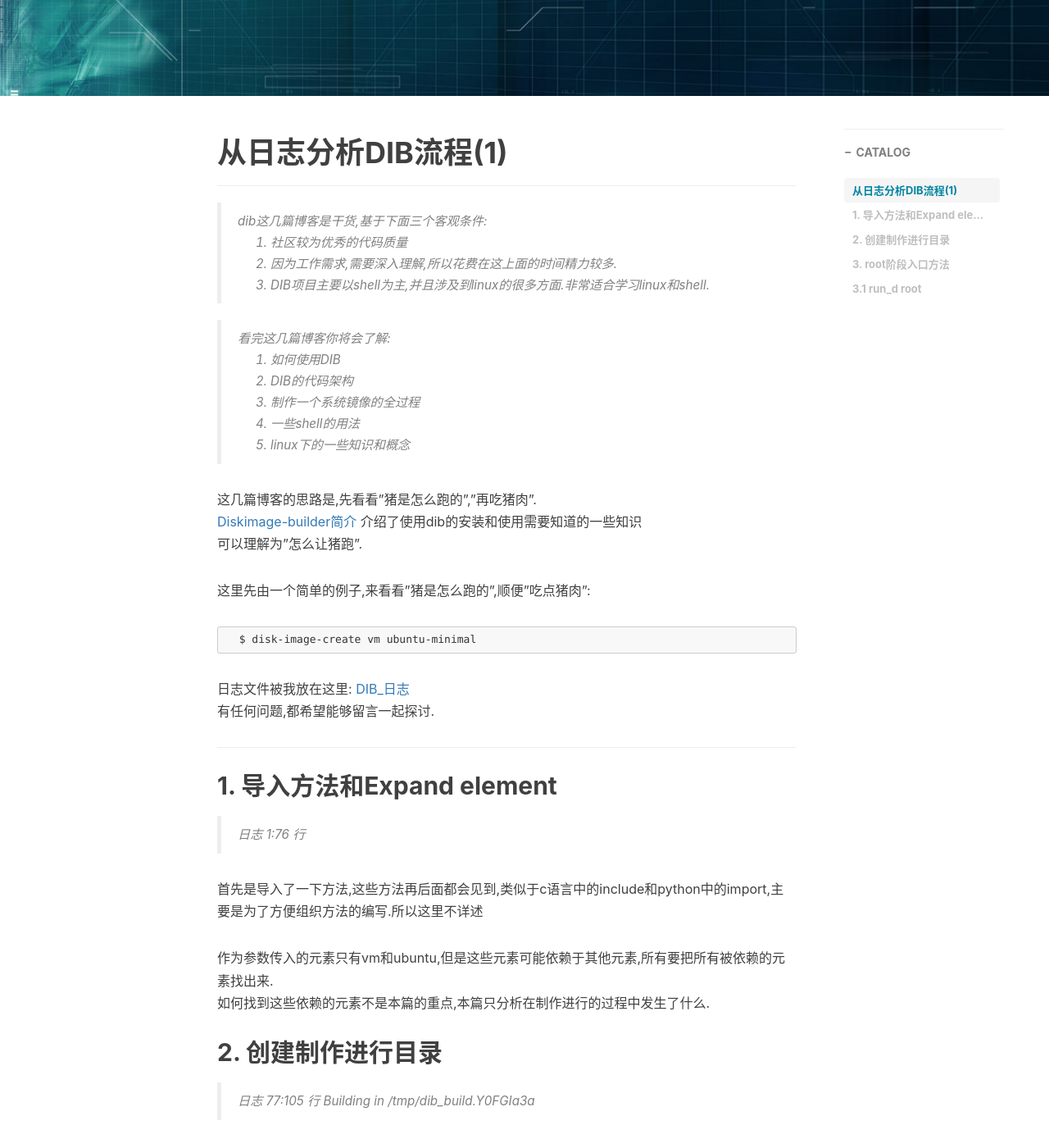
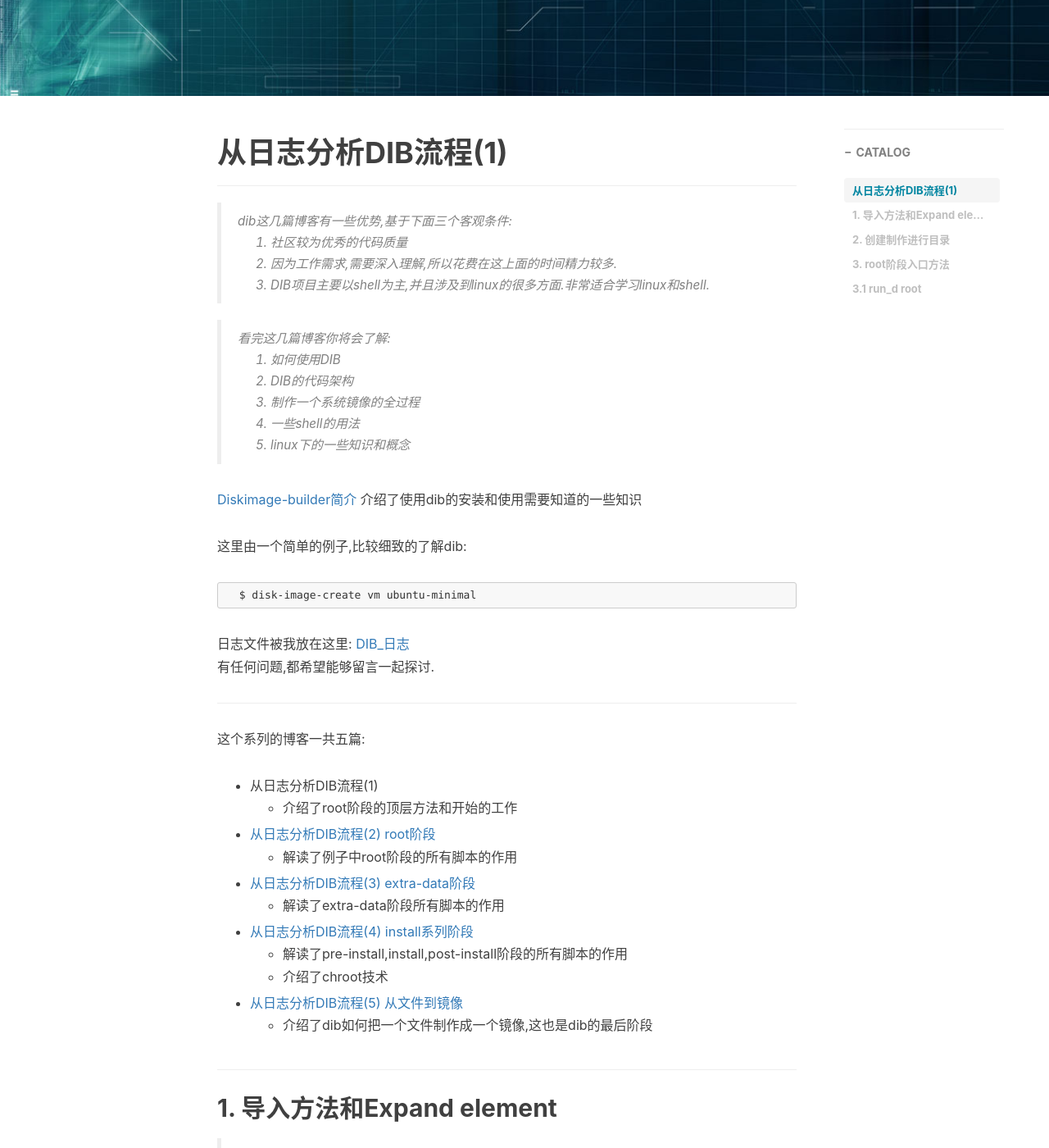
Before and after one commit to xionchen/xionchen.github.io, a Jekyll site: the page built from _posts/2016-10-02-dib-example(1).markdown, in a window 1280 px wide and 1400 px high, scrolled down 490 px. Shown: the whole window at 82% size. Built offline with Jekyll 4.4.1, drawn with Linux system fonts in a browser that asks for light colours; nearby versions of some CDN libraries; comment, search, counter and statistics services are not loaded.

Commit message:
add some detail

```diff
--- a/_posts/2016-10-01-dib-introduction.markdown
+++ b/_posts/2016-10-01-dib-introduction.markdown
@@ -16,7 +16,7 @@ tags:
 > 它的源码地址位于: https://github.com/openstack/diskimage-builder
 > 官方的文档位于: http://docs.openstack.org/developer/diskimage-builder/
 
-这里对这个工具的安装和使用进行简单的介绍
+这里对这个工具的安装和使用进行简单的介绍,在后续的blog中会以一个例子介绍dib的工作流程
 
 # 1 安装
 dib的安装方式有两种:**pip安装**和**源码安装**.
--- a/_posts/2016-10-02-dib-example(1).markdown
+++ b/_posts/2016-10-02-dib-example(1).markdown
@@ -1,6 +1,6 @@
 ---
 layout:     post
-title:      "从日志分析DIB流程(1)"
+title:      "从日志分析DIB流程(1) "
 subtitle:   " \"diskimage-builder 是openstack社区用于制作镜像的工具.为了深入了解dib制作镜像的全过程,对一个简单的例子进行贯通的分析.\""
 date:       2016-10-02 12:00:00
 author:     "Xion"
@@ -16,7 +16,7 @@ tags:
 
 ---
 
->dib这几篇博客是干货,基于下面三个客观条件:
+>dib这几篇博客有一些优势,基于下面三个客观条件:
 > 1. 社区较为优秀的代码质量
 > 2. 因为工作需求,需要深入理解,所以花费在这上面的时间精力较多.
 > 3. DIB项目主要以shell为主,并且涉及到linux的很多方面.非常适合学习linux和shell.
@@ -28,16 +28,31 @@ tags:
 > 4. 一些shell的用法
 > 5. linux下的一些知识和概念
 
-这几篇博客的思路是,先看看"猪是怎么跑的","再吃猪肉".
+
 [ Diskimage-builder简介 ](https://xionchen.github.io/2016/10/01/dib-introduction/)介绍了使用dib的安装和使用需要知道的一些知识
-可以理解为"怎么让猪跑".
 
-这里先由一个简单的例子,来看看"猪是怎么跑的",顺便"吃点猪肉":
+
+这里由一个简单的例子,比较细致的了解dib:
 
       $ disk-image-create vm ubuntu-minimal
 
 日志文件被我放在这里:  [DIB_日志](https://github.com/xionchen/note/blob/master/dib/Dib-log.markdown)
 有任何问题,都希望能够留言一起探讨.
+
+---
+
+这个系列的博客一共五篇:
+- 从日志分析DIB流程(1)
+  - 介绍了root阶段的顶层方法和开始的工作
+- [从日志分析DIB流程(2) root阶段](/2016/10/03/dib-example(2)/)
+  - 解读了例子中root阶段的所有脚本的作用
+- [从日志分析DIB流程(3) extra-data阶段](/2016/10/03/dib-example(3)/)
+  - 解读了extra-data阶段所有脚本的作用
+- [从日志分析DIB流程(4) install系列阶段](/2016/10/04/dib-example(4)/)
+  - 解读了pre-install,install,post-install阶段的所有脚本的作用
+  - 介绍了chroot技术
+- [从日志分析DIB流程(5) 从文件到镜像](/2016/10/06/dib-example(5)/)
+  - 介绍了dib如何把一个文件制作成一个镜像,这也是dib的最后阶段
 
 ---
 
--- a/_posts/2016-10-03-dib-example(2).markdown
+++ b/_posts/2016-10-03-dib-example(2).markdown
@@ -15,7 +15,7 @@ tags:
 # 从日志分析DIB流程(2) root阶段
 ---
 
->dib这几篇博客是干货,基于下面三个客观条件:
+>dib这几篇博客有一些优势,基于下面三个客观条件:
 > 1. 社区较为优秀的代码质量
 > 2. 因为工作需求,需要深入理解,所以花费在这上面的时间精力较多.
 > 3. DIB项目主要以shell为主,并且涉及到linux的很多方面.非常适合学习linux和shell.
--- a/_posts/2016-10-04-dib-example(3).markdown
+++ b/_posts/2016-10-04-dib-example(3).markdown
@@ -15,7 +15,7 @@ tags:
 # 从日志分析DIB流程(3) extra-data阶段
 ---
 
->dib这几篇博客是干货,基于下面三个客观条件:
+>dib这几篇博客有一些优势,基于下面三个客观条件:
 > 1. 社区较为优秀的代码质量
 > 2. 因为工作需求,需要深入理解,所以花费在这上面的时间精力较多.
 > 3. DIB项目主要以shell为主,并且涉及到linux的很多方面.非常适合学习linux和shell.
--- a/_posts/2016-10-04-dib-example(4).markdown
+++ b/_posts/2016-10-04-dib-example(4).markdown
@@ -15,7 +15,7 @@ tags:
 # 从日志分析DIB流程(4) 安装阶段
 ---
 
->dib这几篇博客是干货,基于下面三个客观条件:
+>dib这几篇博客有一些优势,基于下面三个客观条件:
 > 1. 社区较为优秀的代码质量
 > 2. 因为工作需求,需要深入理解,所以花费在这上面的时间精力较多.
 > 3. DIB项目主要以shell为主,并且涉及到linux的很多方面.非常适合学习linux和shell.
--- a/_posts/2016-10-06-dib-example(5).markdown
+++ b/_posts/2016-10-06-dib-example(5).markdown
@@ -15,7 +15,7 @@ tags:
 # 从日志分析DIB流程(5) 从文件到镜像
 ---
 
->dib这几篇博客是干货,基于下面三个客观条件:
+>dib这几篇博客有一些优势,基于下面三个客观条件:
 > 1. 社区较为优秀的代码质量
 > 2. 因为工作需求,需要深入理解,所以花费在这上面的时间精力较多.
 > 3. DIB项目主要以shell为主,并且涉及到linux的很多方面.非常适合学习linux和shell.
```
Also changed, not shown: README.md.
